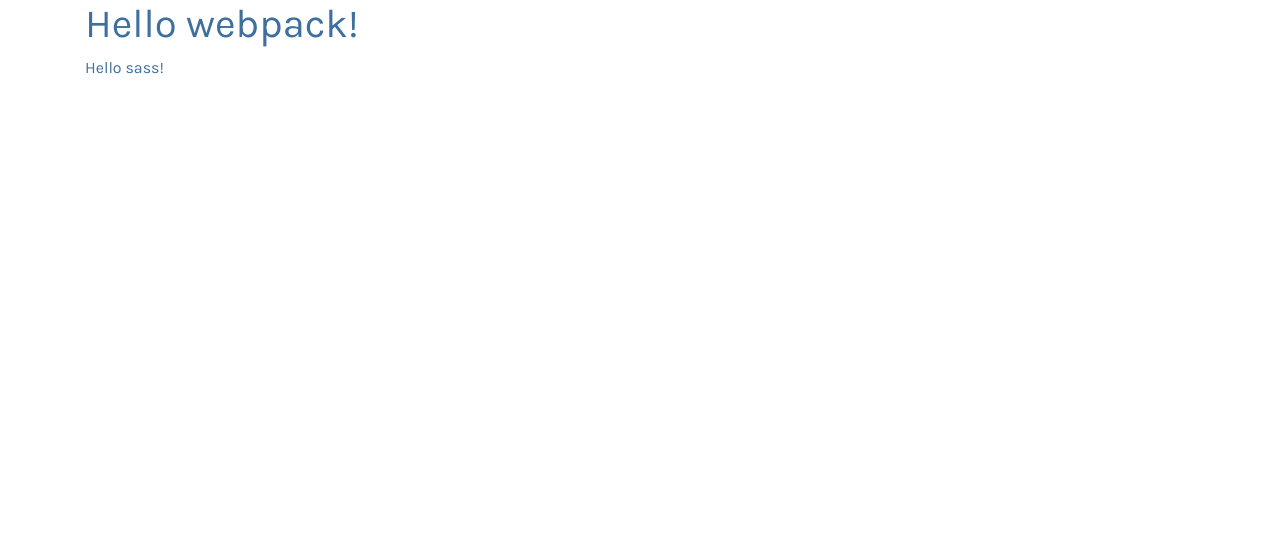
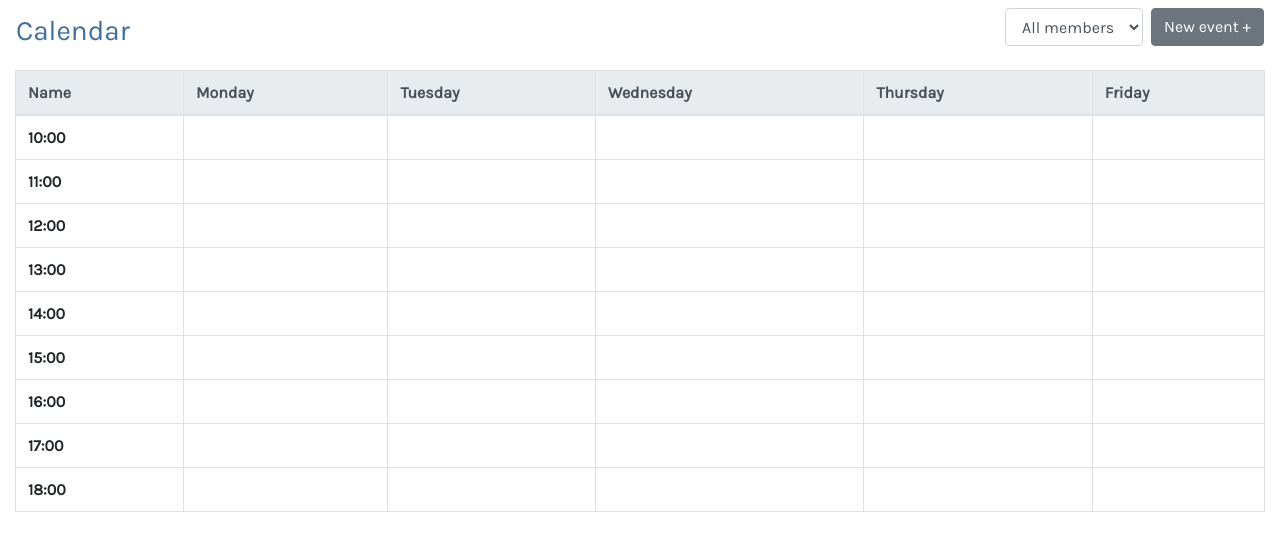
Before and after one commit to Muhitori/ciklum-calendar-app, a website built with webpack: page src/index.html in a window 1280 px wide. Built offline with nearby package versions, Linux system fonts and the light colour scheme.

Commit message:
markup & rredirecting

```diff
--- a/package.json
+++ b/package.json
@@ -4,8 +4,7 @@
   "description": "",
   "private": true,
   "scripts": {
-    "start": "webpack serve --open",
-    "watch": "webpack --watch",
+    "start": "webpack serve",
     "build": "webpack"
   },
   "keywords": [],
--- /dev/null
+++ b/src/create-event.js
@@ -0,0 +1,10 @@
+import "./style.scss";
+
+document.addEventListener("DOMContentLoaded", function () {
+	document.getElementById("create-event").onclick = function () {
+		location.href = "/";
+	};
+  document.getElementById("cancel-event").onclick = function () {
+		location.href = "/";
+	};
+});
--- a/src/index.html
+++ b/src/index.html
@@ -5,9 +5,107 @@
   <title>Calendar</title>
 </head>
 
-<body class="container">
-  <h1>Hello webpack!</h1>
-  <p>Hello sass!</p>
+<body>
+  <header>
+    <nav class="navbar navbar-dark">
+      <h3>Calendar</h3>
+      <form class="form-inline mt-2 mt-md-0">
+        <select class="form-control mr-sm-2">
+          <option selected>All members</option>
+          <option value="1">One</option>
+          <option value="2">Two</option>
+          <option value="3">Three</option>
+        </select>
+        <button type="button" class="btn btn-secondary" id="new-event">New event +</button>
+      </form>
+    </nav>
+  </header>
+  <div role="main" class="container-fluid">
+    <table class=" table table-bordered">
+      <thead class="thead-light">
+        <th scope="col">Name</th>
+        <th scope="col"> Monday</th>
+        <th scope="col"> Tuesday</th>
+        <th scope="col"> Wednesday</th>
+        <th scope="col"> Thursday</th>
+        <th scope="col"> Friday</th>
+      </thead>
+      <tbody>
+        <tr>
+          <th scope="row">10:00</th>
+          <td id="00"></td>
+          <td id="01"></td>
+          <td id="02"></td>
+          <td id="03"></td>
+          <td id="04"></td>
+        </tr>
+        <tr>
+          <th scope="row">11:00</th>
+          <td id="10"></td>
+          <td id="11"></td>
+          <td id="12"></td>
+          <td id="13"></td>
+          <td id="14"></td>
+        </tr>
+        <tr>
+          <th scope="row">12:00</th>
+          <td id="20"></td>
+          <td id="21"></td>
+          <td id="22"></td>
+          <td id="23"></td>
+          <td id="24"></td>
+        </tr>
+        <tr>
+          <th scope="row">13:00</th>
+          <td id="30"></td>
+          <td id="31"></td>
+          <td id="32"></td>
+          <td id="33"></td>
+          <td id="34"></td>
+        </tr>
+        <tr>
+          <th scope="row">14:00</th>
+          <td id="40"></td>
+          <td id="41"></td>
+          <td id="42"></td>
+          <td id="43"></td>
+          <td id="44"></td>
+        </tr>
+        <tr>
+          <th scope="row">15:00</th>
+          <td id="50"></td>
+          <td id="51"></td>
+          <td id="52"></td>
+          <td id="53"></td>
+          <td id="54"></td>
+        </tr>
+        <tr>
+          <th scope="row">16:00</th>
+          <td id="60"></td>
+          <td id="61"></td>
+          <td id="62"></td>
+          <td id="63"></td>
+          <td id="64"></td>
+        </tr>
+        <tr>
+          <th scope="row">17:00</th>
+          <td id="70"></td>
+          <td id="71"></td>
+          <td id="72"></td>
+          <td id="73"></td>
+          <td id="74"></td>
+        </tr>
+        <tr>
+          <th scope="row">18:00</th>
+          <td id="80"></td>
+          <td id="81"></td>
+          <td id="82"></td>
+          <td id="83"></td>
+          <td id="84"></td>
+        </tr>
+      </tbody>
+    </table>
+  </div>
 </body>
 
 </html>
--- a/src/index.js
+++ b/src/index.js
@@ -1,2 +1,7 @@
 import "./style.scss";
-console.log("Hello webpack!");
+
+document.addEventListener("DOMContentLoaded", function () {
+  document.getElementById("new-event").onclick = function () {
+		location.href = "create-event.html";
+	};
+});
--- a/webpack.config.js
+++ b/webpack.config.js
@@ -6,15 +6,25 @@ module.exports = {
 	mode: "development",
 	entry: {
 		index: "./src/index.js",
+		event: "./src/create-event.js"
 	},
 	devtool: "inline-source-map",
 	devServer: {
 		contentBase: "./dist",
+		historyApiFallback: true,
+		open: true,
 	},
 	plugins: [
 		new CleanWebpackPlugin({ cleanStaleWebpackAssets: false }),
 		new HtmlWebpackPlugin({
-			template: path.resolve(__dirname, "src", "index.html"),
+			filename: "index.html",
+			template: "src/index.html",
+			chunks: ['index'],
+		}),
+		new HtmlWebpackPlugin({
+			filename: "create-event.html",
+			template: "src/create-event.html",
+			chunks: ['event'],
 		}),
 	],
 	output: {
```
Also changed, not shown: src/create-event.html (added, +57 -0 lines), 1 other file.
